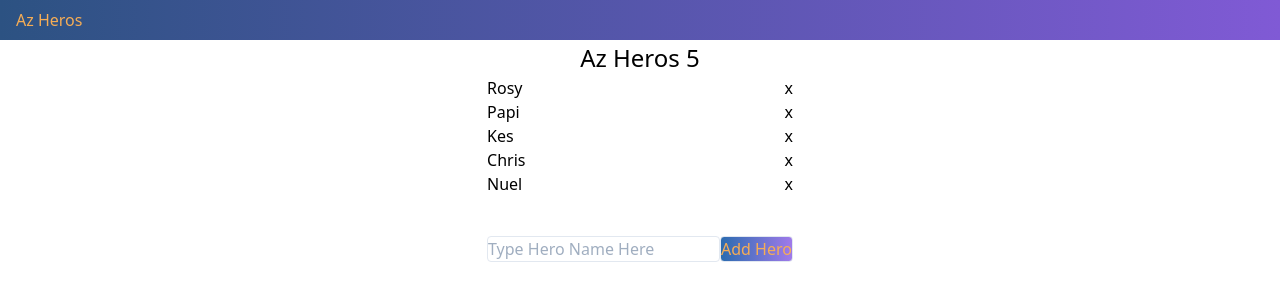
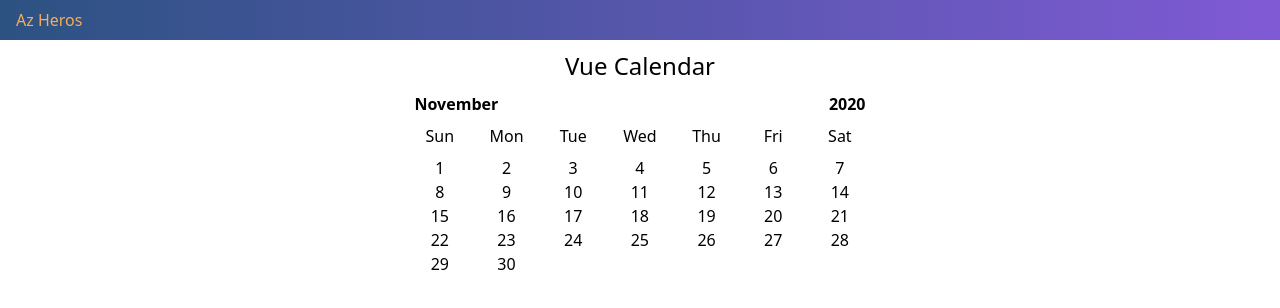
Before and after one commit to Totiruzi/working-with-vue3, a Vue app: page / in a window 1280 px wide. Shown: the top 308 px of the page. Built offline with nearby package versions, Linux system fonts and the light colour scheme.

Commit message:
Calendar app

```diff
--- a/src/App.vue
+++ b/src/App.vue
@@ -1,16 +1,20 @@
 <template>
 <AppHeader />
-<div class="w-full flex"><AzHeros /></div>
+<div class="w-full flex">
+<!--  <AzHeros /> -->
+<Calendar />
+</div>
 </template>
 
 <script>
 import AppHeader from './components/AppHeader'
-import AzHeros from './components/AzHeroes'
+// import AzHeros from './components/AzHeroes'
+import Calendar from './components/Calendar'
 export default {
   name: 'App',
   components: {
     AppHeader,
-    AzHeros
+    Calendar
   },
 }
 </script>
--- a/src/components/AzHeroes.vue
+++ b/src/components/AzHeroes.vue
@@ -2,7 +2,7 @@
   <div class="m-auto">
     <h1 class="text-2xl text-center">Az Heros {{herosCount}}</h1>
     <ul>
-      <li class="flex justify-between" v-for="(hero, index) in azHeros" :key="hero.nmae">
+      <li class="flex justify-between" v-for="(hero, index) in azHeros" :key="hero.name">
         <div>{{hero.name}}</div>
         <button v-on:click="remove(index)">x</button>
       </li>
@@ -16,11 +16,6 @@
 
 <script>
 export default {
-  // computed: {
-  //   herosCount() {
-  //     return this.azHerors.length
-  //   }
-  // }
   data() {
     return {
       azHeros: [
@@ -40,7 +35,7 @@ export default {
   methods: {
     addHero() {
       if (this.newHero !== "") {
-        this.azHeros.unshit({name: this.newHero})
+        this.azHeros.unshift({name: this.newHero})
         this.newHero = '';
       }
     },
--- /dev/null
+++ b/src/components/Calendar.vue
@@ -0,0 +1,35 @@
+<template>
+  <div class="m-auto">
+    <h1 class="text-2xl my-2 text-center">Vue Calendar</h1>
+    <section class="flex justify-between mx-2">
+    <h2 class="font-bold">{{currentMonthName}}</h2>
+    <h2 class="font-bold">{{currentYear}}</h2>
+    </section>
+    <section class="flex my-2">
+      <p class="text-center" style="width: 14.28%" v-for="day in days" :key="day">{{day}}</p>
+    </section>
+    <section class="flex flex-wrap my-2">
+      <p class="text-center" style="width: 14.28%" v-for="num in daysInMonth(currentYear, currentMont)" :key="num">{{num}}</p>
+    </section>
+  </div>
+</template>
+<script>
+  export default {
+    data() {
+      return {
+        currentYear: new Date().getFullYear(),
+        currentMont: new Date().getMonth() + 1,
+        currentMonthName: new Date().toLocaleString('default',{month: 'long'}),
+        days: ['Sun', 'Mon', 'Tue', 'Wed', 'Thu', 'Fri', 'Sat']
+      }
+    },
+    methods: {
+      daysInMonth(year, month) {
+      return new Date(year, month, 0).getDate()
+      },
+      startDay() {
+        return new Date(this.currentYear, this.currentMont - 1, 1).getDay()
+      }
+    }
+  }
+</script>
```
Also changed, not shown: 1 other file (tests, documents, lock files or other folders).
